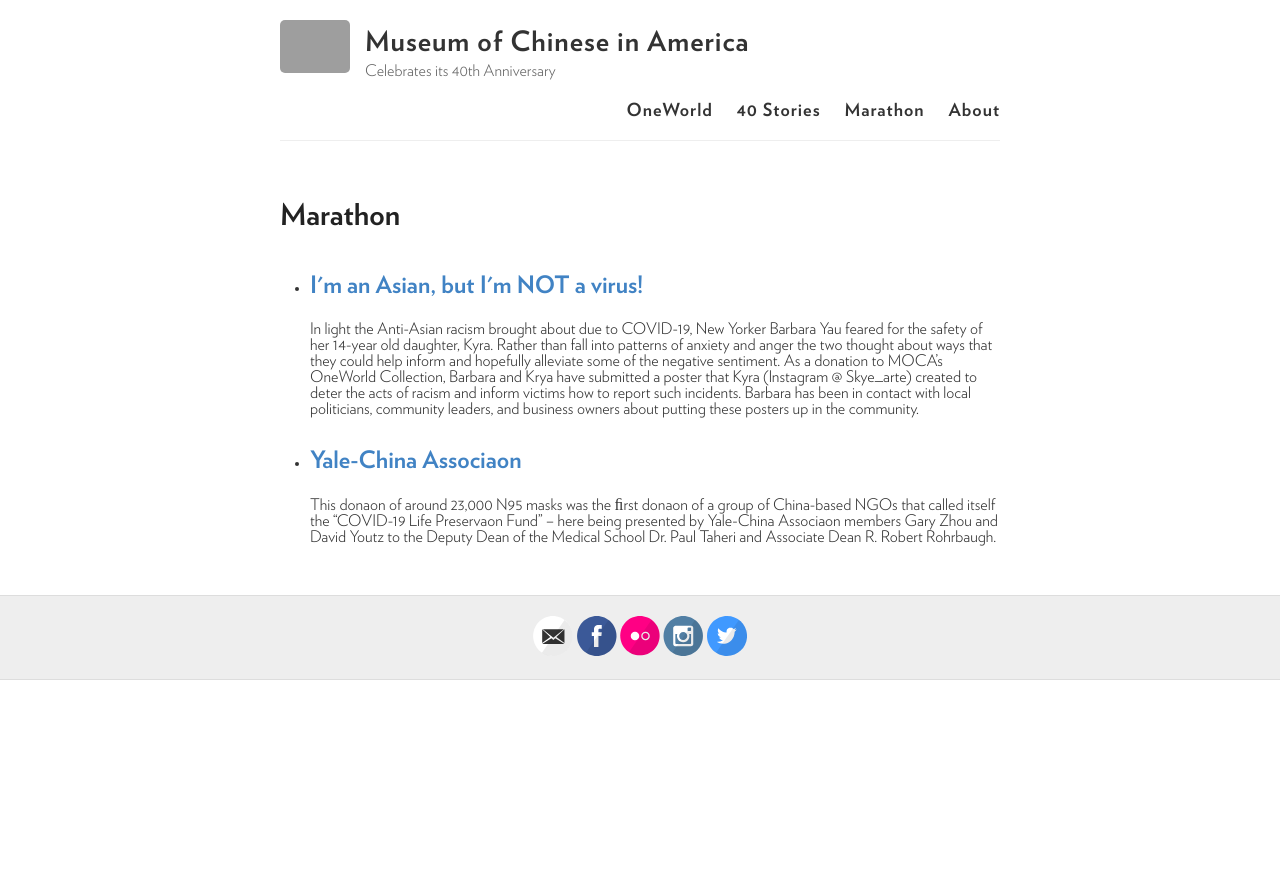
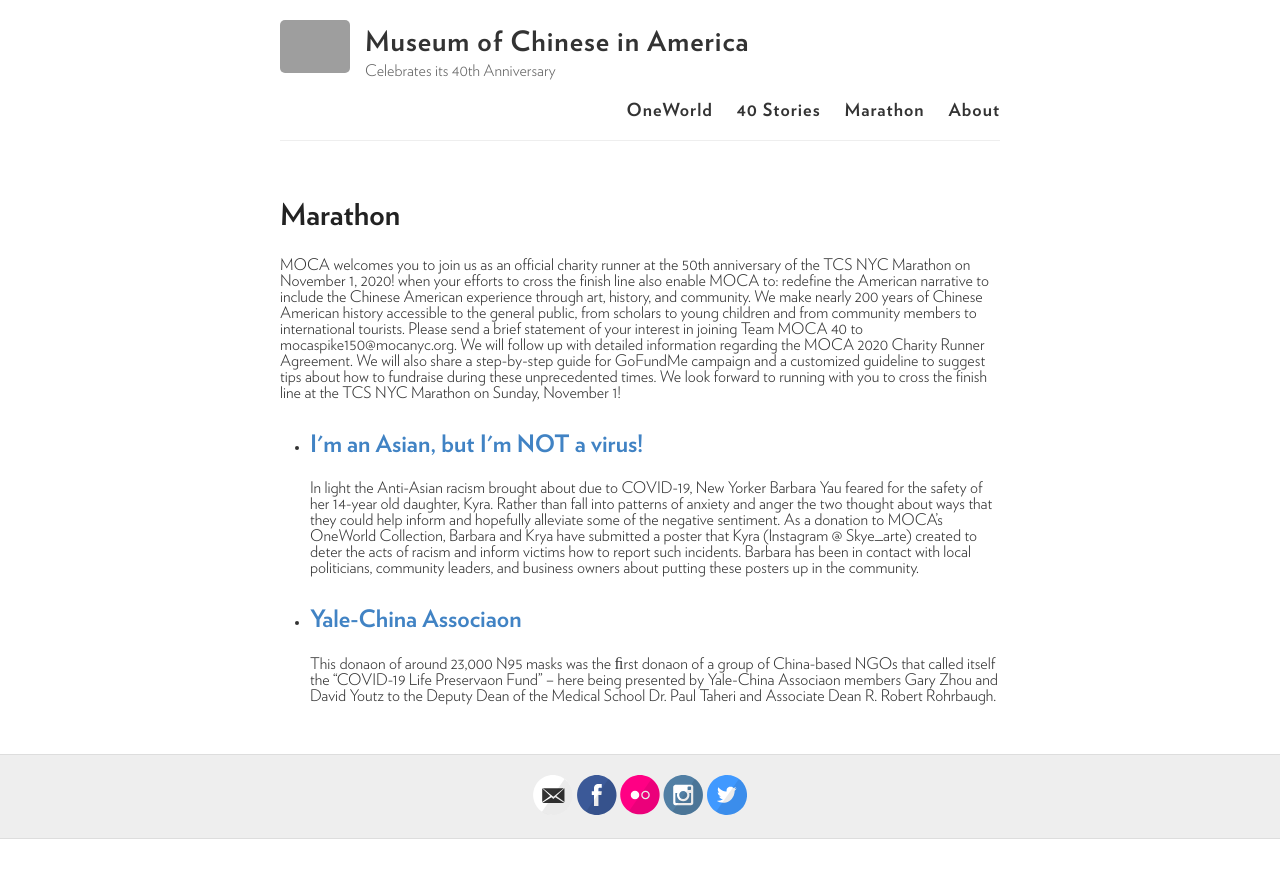
Before and after one commit to moca40/moca40.github.io, a Jekyll site: the page built from marathon.html, in a window 1280 px wide. Shown: the top 878 px of the page. Built offline with Jekyll 4.4.1, drawn with Linux system fonts in a browser that asks for light colours; grey boxes are pictures that could not be loaded.

Commit message:
Update marathon.html

```diff
--- a/marathon.html
+++ b/marathon.html
@@ -2,6 +2,10 @@
 layout: page
 title: Marathon
 ---
+
+MOCA welcomes you to join us as an official charity runner at the 50th anniversary of the TCS NYC Marathon on November 1, 2020!  when your efforts to cross the finish line also enable MOCA to: redefine the American narrative to include the Chinese American experience through art, history, and community. We make nearly 200 years of Chinese American history accessible to the general public, from scholars to young children and from community members to international tourists.
+Please send a brief statement of your interest in joining Team MOCA 40 to mocaspike150@mocanyc.org. We will follow up with detailed information regarding the MOCA 2020 Charity Runner Agreement. We will also share a step-by-step guide for GoFundMe campaign and a customized guideline to suggest tips about how to fundraise during these unprecedented times. We look forward to running with you to cross the finish line at the TCS NYC Marathon on Sunday, November 1!
+
 <ul>
   {% for post in site.marathon %}
     <li>
```
